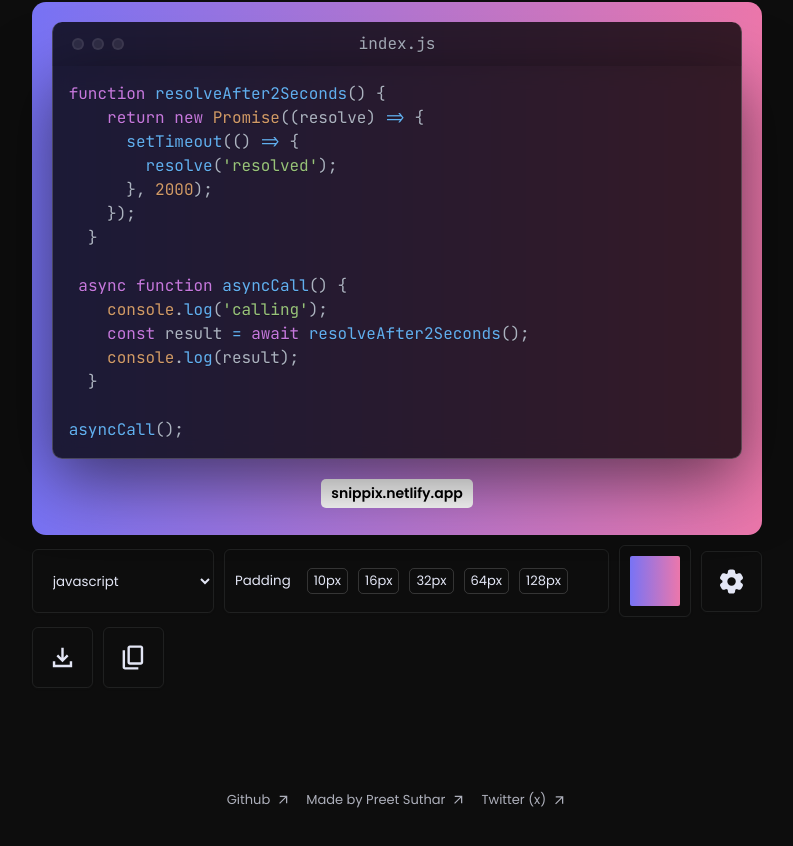
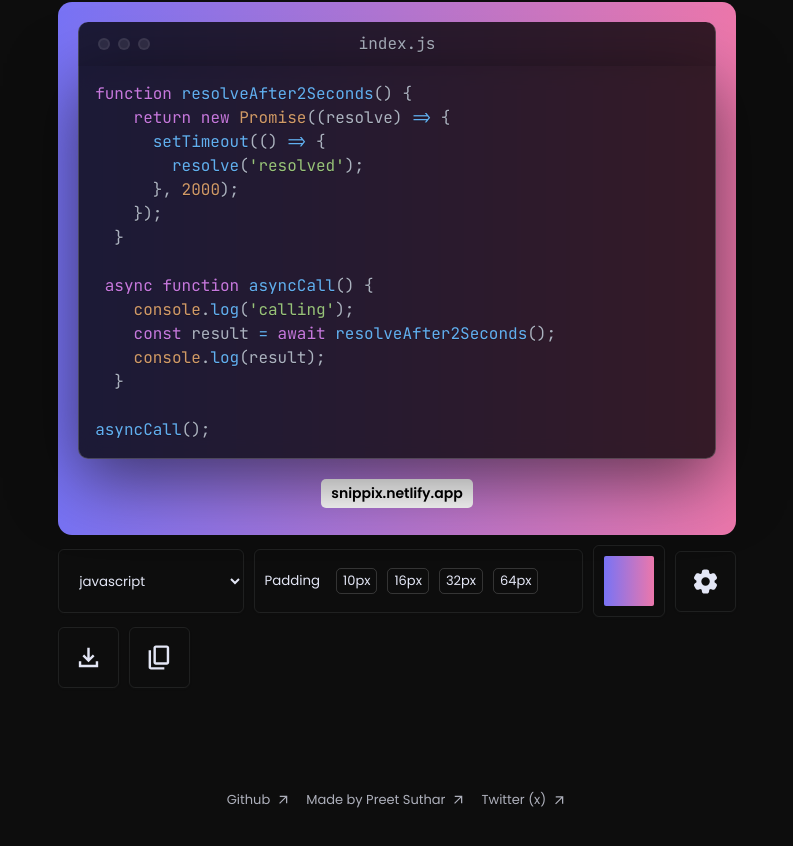
Before and after one commit to preetsuthar17/SnippiX, a Next.js app: page / in a window 1280 px wide. Shown: the part 384-1230 px from the top of the page, without its empty margins (243-1036 px from the left). Built offline with nearby package versions, Linux system fonts and the light colour scheme.

Commit message:
Refactor CodeImage component to update margin handling and remove unused values

```diff
--- a/src/components/CodeImage.js
+++ b/src/components/CodeImage.js
@@ -524,7 +524,7 @@ export default function CodeImage({ code, fileName }) {
             {" "}
             <small>Padding</small>{" "}
             <div className="margin-selector">
-              {["10", "16", "32", "64", "128"].map((value, index) => (
+              {["10", "16", "32", "64"].map((value, index) => (
                 <div
                   key={index}
                   className={`margin-option ${
```
